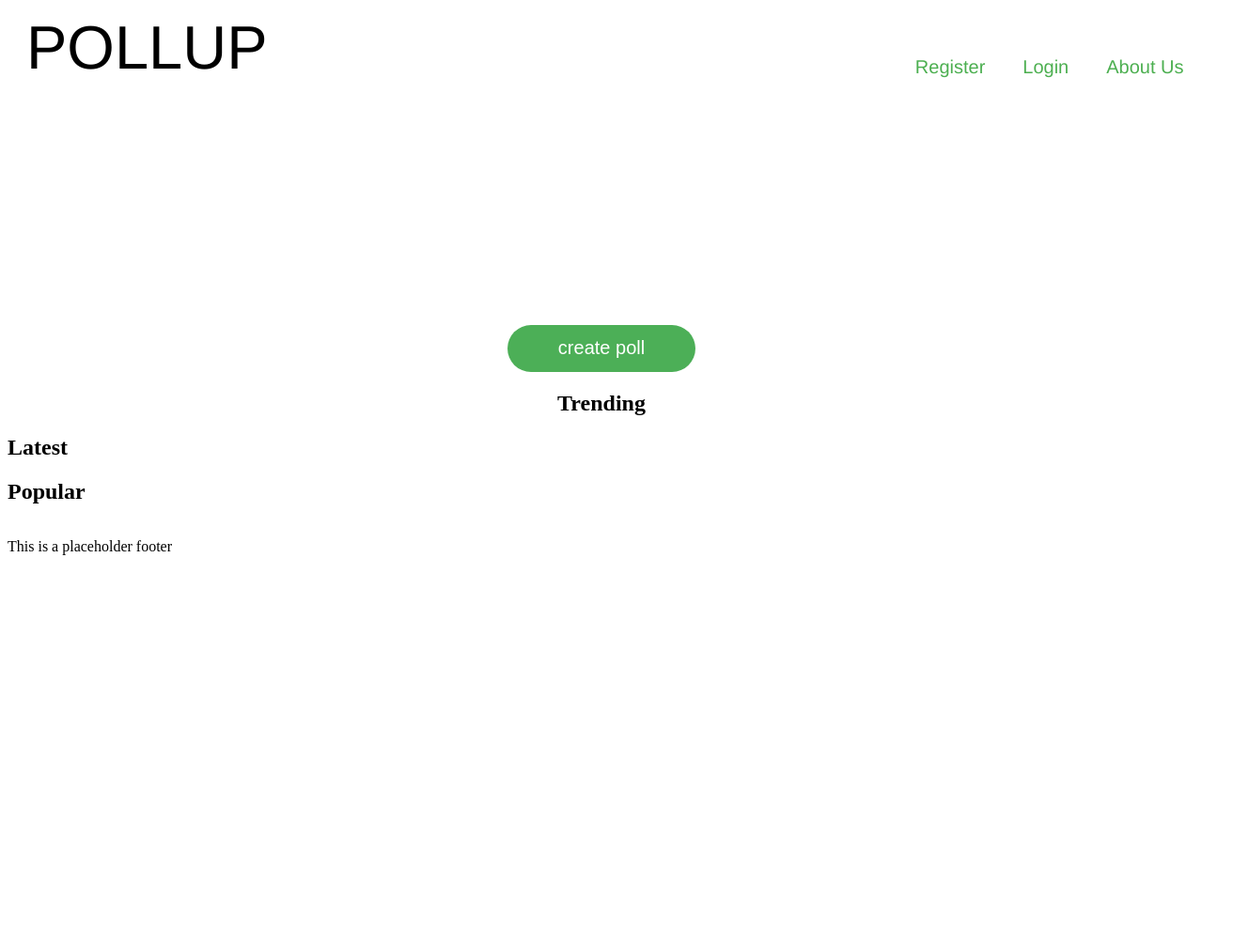
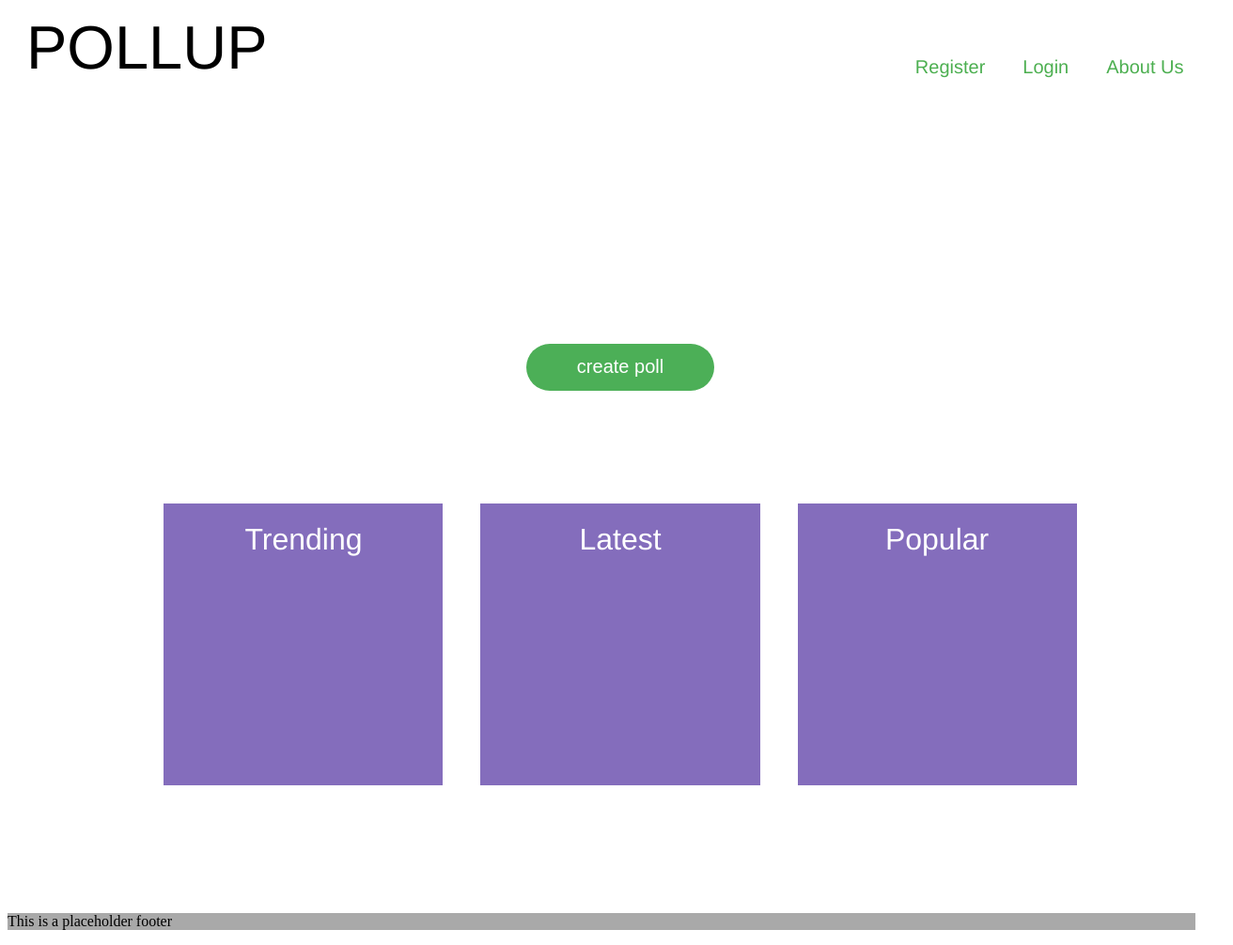
Before and after one commit to jawhnypoh/pollup, a plain HTML site: page landingPage.html in a window 1280 px wide. Shown: the whole page at 94% size, 1312 px wide, since content can reach past the window. Before the commit the page ends 800 px from the top, so only its background shows below. Drawn offline with Linux system fonts and the light colour scheme.

Commit message:
Styling CSS for poll stuff

```diff
--- a/CSS/landing_style.css
+++ b/CSS/landing_style.css
@@ -30,7 +30,7 @@ nav ul {
 }
 
 .header-item {
-  display: inline;
+  display: inline-block;
   float: right;
 }
 
@@ -38,14 +38,22 @@ nav ul {
   display: block;
   padding: 10px 20px;
   font-family: 'Helvetica Neue', Helvetica, sans-serif;
+  font-weight: 200;
   font-size: 20px;
   text-decoration: none;
   color: #4CAF50;
+  transition-duration: 0.4s;
+
+}
+
+.header-item a:hover {
+    color: #4CE457;
 }
 
 main {
     display: inline-block;
     //background-color: #846DBC;
+    padding: 20px 20px 100px 20px;
     min-height: 300px;
     width: 100%;
 }
@@ -75,16 +83,36 @@ div .button-wrapper {
     box-shadow: 0 12px 16px 0 rgba(0,0,0,0.24), 0 17px 50px 0 rgba(0,0,0,0.19);
 }
 
-// Trending Styling
-.trending {
+.polls-div {
+    padding-top: 100px;
+    margin: auto;
+    width: 80%;
+    position: relative;
+    display: flex;
+}
+
+.polls {
     position: relative;
     margin: 20px;
-    width: 500px;
+    width: 300px;
     min-height: 300px;
     background-color: #846DBC;
+    transition-duration: 0.4s;
 }
 
-.trending h1 {
+.polls h1 {
     margin: 20px;
     text-align: center;
+    font-family: 'Helvetica Neue', Helvetica, sans-serif;
+    font-weight: 200;
+    color: white;
+    text-decoration: none;
 }
+
+.polls:hover {
+    box-shadow: 0 12px 16px 0 rgba(0,0,0,0.24), 0 17px 50px 0 rgba(0,0,0,0.19);
+}
+
+footer {
+    background-color: darkgray;
+}
--- a/landingPage.html
+++ b/landingPage.html
@@ -26,17 +26,19 @@
           </center>
       </div>
 
-        <section class="trending">
+      <div class="polls-div">
+        <div class="polls">
             <h1>Trending</h1>
-        </section>
+        </div>
 
-        <section class="latest">
+        <div class="polls">
             <h1>Latest</h1>
-        </section>
+        </div>
 
-        <section class="popular">
+        <div class="polls">
             <h1>Popular</h1>
-        </section>
+        </div>
+      </div>
     </main>
 
     <footer>
```
